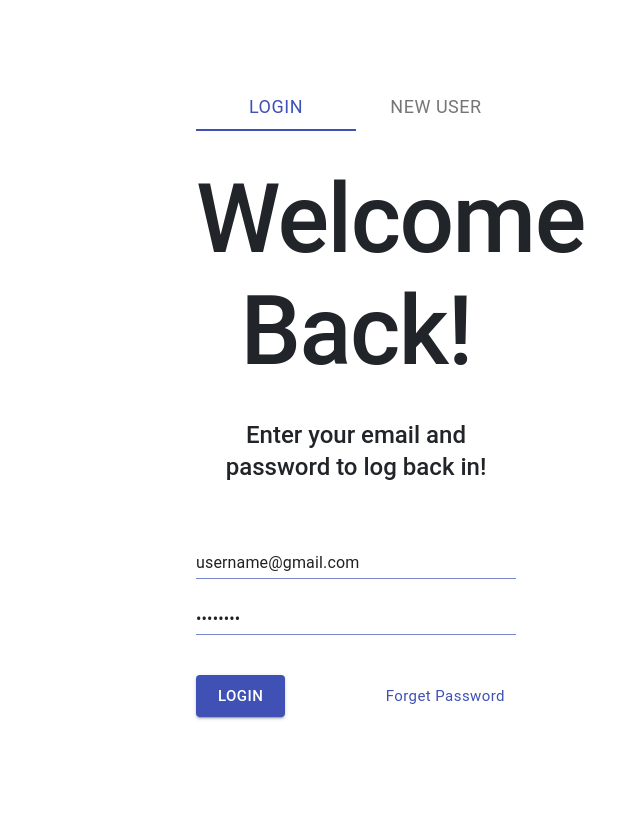
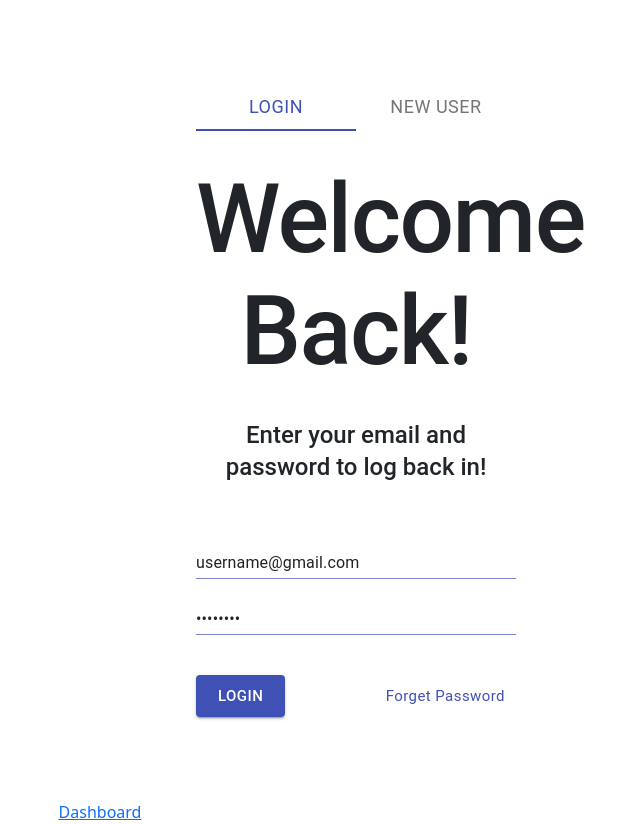
Before and after one commit to yzou1999/TaskTree, a React (Create React App) app in the folder frontend/: page / in a window 1280 px wide. Shown: the whole page, without its empty margins (540-1180 px from the left). Before the commit the page ends 800 px from the top, so only its background shows below. Built offline with nearby package versions, Linux system fonts and the light colour scheme.

Commit message:
display dashboard

```diff
--- a/frontend/src/components/loginPage.js
+++ b/frontend/src/components/loginPage.js
@@ -292,6 +292,9 @@ function Login(props) {
           )}
         </div>
       </div>
+      <div align = "middle">
+                <a href = "\dashboardlist">Dashboard</a>
+      </div>
     </Grid>
   );
 }
```
